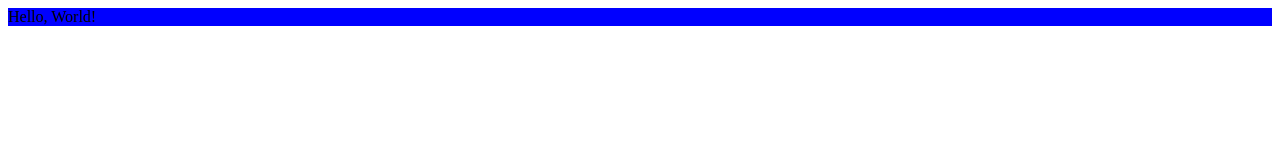
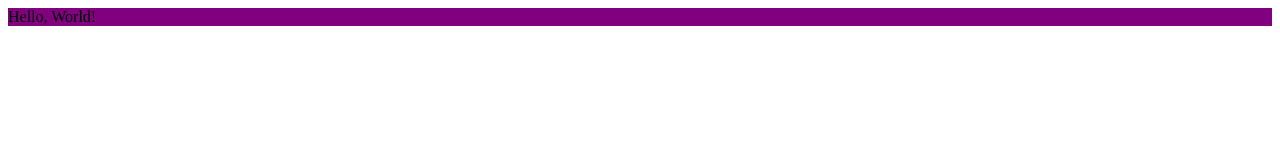
Before and after one commit to jordanpsleeper/speedone, a Gatsby site: page / in a window 1280 px wide. Built offline with nearby package versions, Linux system fonts and the light colour scheme; Gatsby itself is replaced by a stand-in of ours.

Commit message:
BG color change for fast rebuild

```diff
--- a/src/pages/index.tsx
+++ b/src/pages/index.tsx
@@ -1,7 +1,10 @@
 import * as React from 'react';
 import styled from 'styled-components';
 
-const Hello = styled.div`background: blue;`;
+const Hello = styled.div`
+  background: purple;
+  color: #000;
+`;
 
 const Homepage: React.FC = () => {
   return <Hello>Hello, World!</Hello>
```
